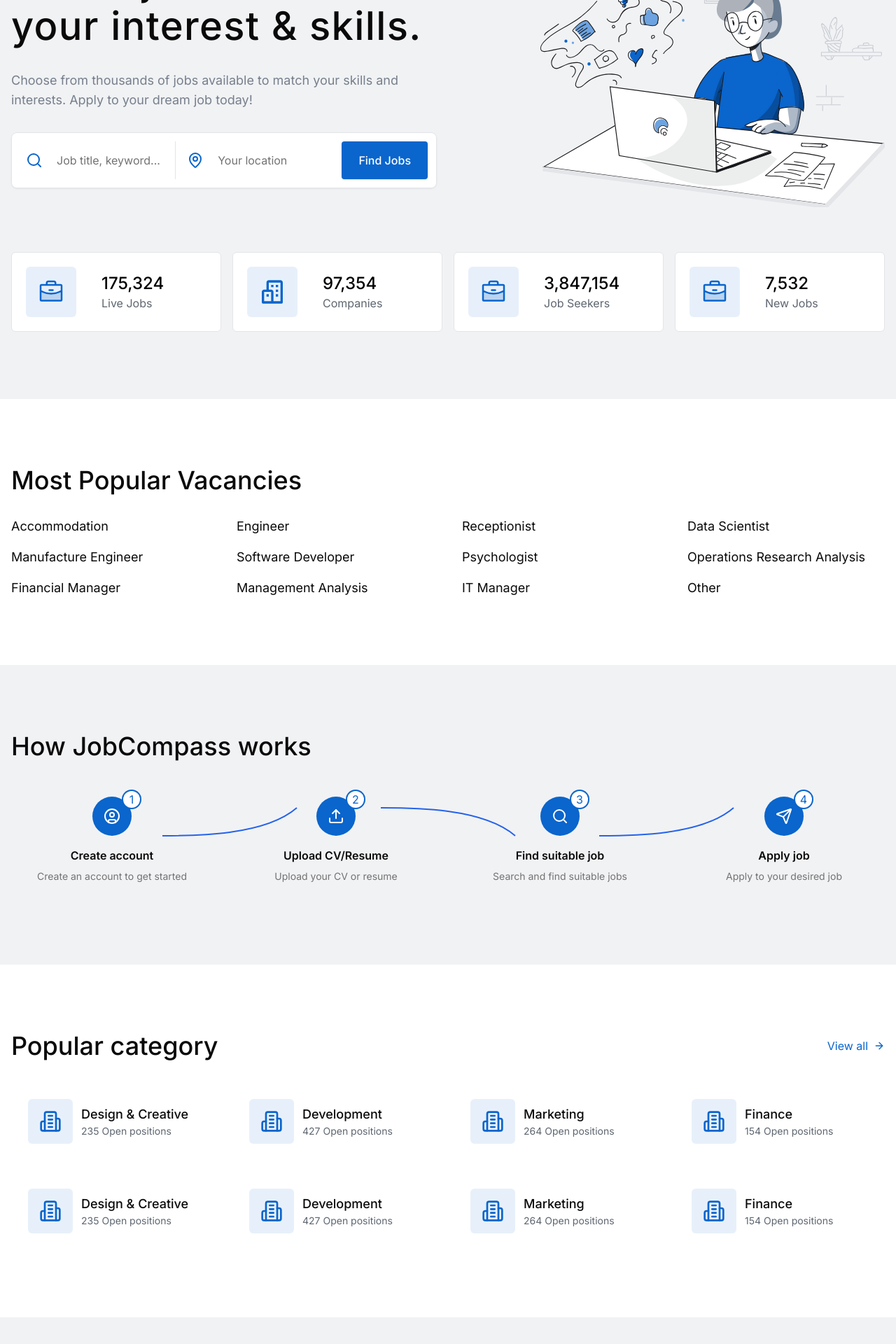
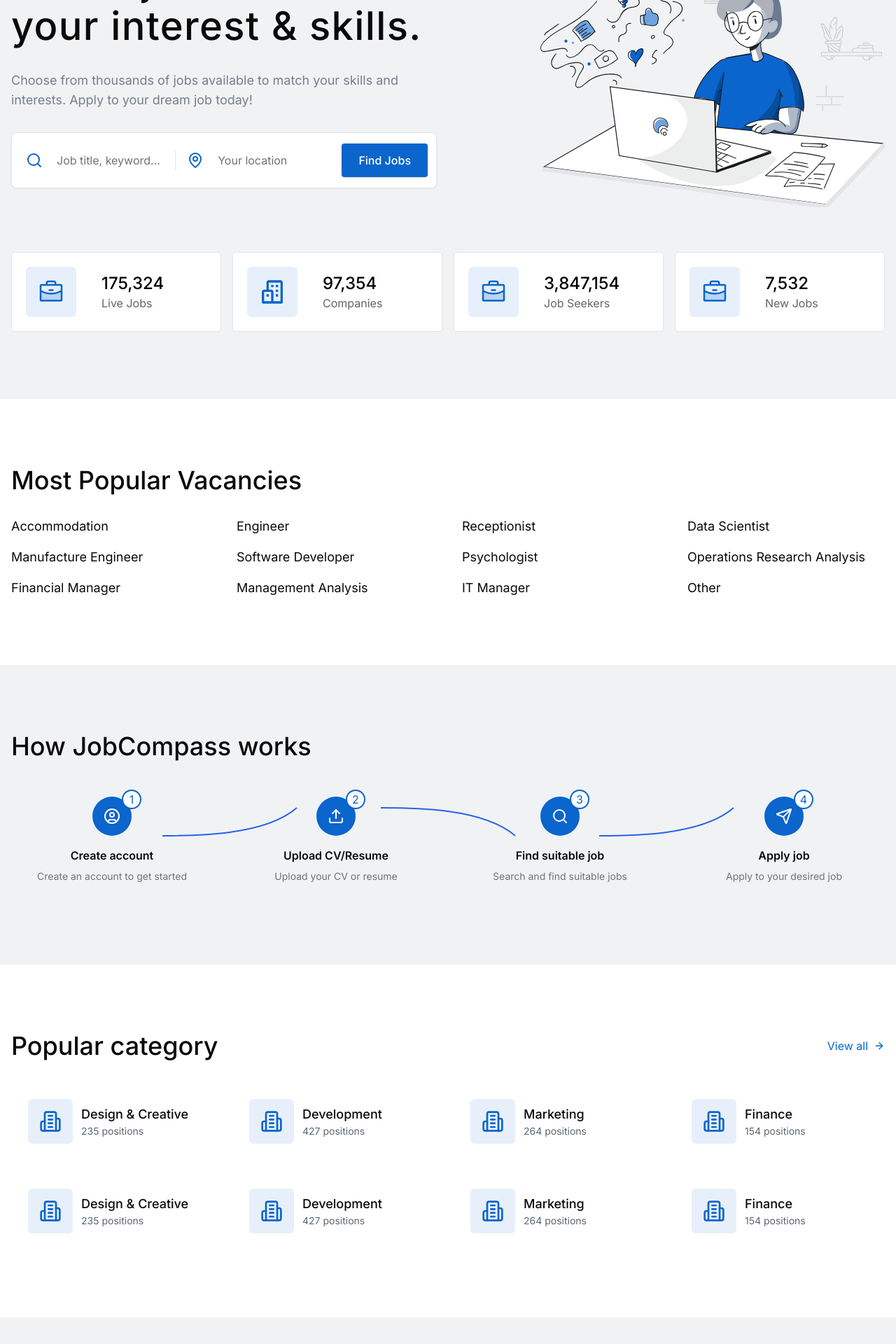
Before and after one commit to linhprovip2002/JobCompass-Frontend, a Next.js app: page / in a window 1280 px wide. Shown: the part 316-2236 px from the top of the page at 70% size. Built offline with nearby package versions, Linux system fonts and the light colour scheme; no server answers.

Commit message:
fix: homepage ui

```diff
--- a/src/app/(content-only-layout)/(only-center-logo)/email-verify/page.tsx
+++ b/src/app/(content-only-layout)/(only-center-logo)/email-verify/page.tsx
@@ -9,7 +9,7 @@ export default function EmailVerify() {
             <div>
                 <ToastContainer position="top-right" autoClose={3000} />
                 <Suspense fallback={<div>Loading...</div>}>
-                <FormEmailVerify />
+                    <FormEmailVerify />
                 </Suspense>
             </div>
             ;
--- a/src/components/custom-ui/header-section.tsx
+++ b/src/components/custom-ui/header-section.tsx
@@ -60,7 +60,7 @@ export function HeaderSection() {
             {/*     */}
 
             {/*for desktop: header search, login,...*/}
-            <div className="bg-white px-3 py-5">
+            <div className="bg-white px-3 lg:py-5">
                 <div className="mx-auto py-5` container max-w-screen-xl flex items-center">
                     <div className="hidden lg:block">
                         <ButtonHome />
--- a/src/components/custom-ui/switch-sign-in.tsx
+++ b/src/components/custom-ui/switch-sign-in.tsx
@@ -15,9 +15,8 @@ import {
 import { PiUserCircle, PiTimer, PiUsers, PiSignOutFill, PiBuilding } from 'react-icons/pi';
 
 export function SwitchSignIn() {
-    const isLogged = true;
-
-    return !isLogged ? (
+    const isLogged = false; // replace with actual logic
+    return isLogged ? (
         <div className="flex items-center justify-between lg:justify-normal gap-2 lg:gap-6">
             <div className="relative">
                 {/*notification*/}
--- a/src/components/home-page/hero-section.tsx
+++ b/src/components/home-page/hero-section.tsx
@@ -25,8 +25,9 @@ export function HeroSection() {
                             Choose from thousands of jobs available to match your skills and interests. Apply to your
                             dream job today!
                         </p>
-                        <div className="p-3 flex gap-2 max-w-screen-md h-20 bg-white rounded-lg border border-gray-100 drop-shadow-sm">
-                            <div className="flex items-center border-r">
+                        <div className="p-3 flex items-center gap-2 max-w-screen-md min-h-20 bg-white rounded-lg border border-gray-100 drop-shadow-sm">
+                            <div className="flex-1 flex items-center flex-wrap sm:flex-nowrap gap-2 border-r sm:border-r-0">
+                                <div className="flex items-center sm:border-r">
                                     <Search className="sm:mx-2 h-6 w-6 text-primary" />
                                     <Input
                                         className="flex-1 h-full border-none shadow-none focus-visible:ring-0 text-base font-normal"
@@ -40,9 +41,12 @@ export function HeroSection() {
                                         placeholder="Your location"
                                     />
                                 </div>
-                            <Button size="xl" className="h-full text-base">
+                            </div>
+                            <div className="flex items-center">
+                                <Button size="xl" className="text-base">
                                     Find Jobs
                                 </Button>
+                            </div>
                         </div>
                     </div>
                     <div className="hidden lg:flex justify-end">
@@ -51,17 +55,17 @@ export function HeroSection() {
                 </div>
 
                 {/* Stats */}
-                <div className="grid grid-cols-2 md:grid-cols-4 gap-4 mt-16">
+                <div className="grid grid-cols-1 md:grid-cols-4 gap-2 md:gap-4 mt-16">
                     {stats.map((stat, index) => {
                         const Icon = stat.icon;
                         return (
                             <IconPresent.Group
                                 key={index}
-                                className="p-5 flex items-center gap-4 lg:gap-9 bg-white rounded-md border border-gray-100 hover:shadow-primary-100 hover:shadow-lg cursor-default"
+                                className="p-3 md:p-5 flex items-center gap-4 lg:gap-9 bg-white rounded-md border border-gray-100 hover:shadow-primary-100 hover:shadow-lg cursor-default"
                             >
                                 <IconPresent.Icon Icon={Icon} size="lg" />
                                 <div>
-                                    <h3 className="text-2xl font-medium text-black">
+                                    <h3 className="text-xl md:text-2xl font-medium text-black">
                                         <CountUp start={0} end={stat.number} duration={2.5} separator="," />
                                     </h3>
                                     <p className="text-gray-600 text-base">{stat.label}</p>
--- a/src/components/home-page/popular-categories.tsx
+++ b/src/components/home-page/popular-categories.tsx
@@ -30,7 +30,7 @@ export function PopularCategory() {
             }
         >
             <motion.div
-                className="grid grid-cols-2 md:grid-cols-4 gap-4"
+                className="grid grid-cols-2 md:grid-cols-3 lg:grid-cols-4 gap-4"
                 variants={motionVariant.containerVariants}
                 initial="hidden"
                 whileInView="visible"
@@ -40,13 +40,13 @@ export function PopularCategory() {
                     const Icon = category.icon;
                     return (
                         <motion.div key={index} variants={motionVariant.itemVariants}>
-                            <IconPresent.Group className="p-6 hover:bg-white rounded-md hover:shadow-primary-50 hover:shadow-lg">
+                            <IconPresent.Group className="md:p-6 hover:bg-white rounded-md hover:shadow-primary-50 hover:shadow-lg">
                                 <Link href="/">
-                                    <div className="flex items-center gap-3">
+                                    <div className="flex items-center gap-2 md:gap-3 overflow-hidden">
                                         <IconPresent.Icon Icon={Icon} size="md" />
                                         <div>
                                             <h3 className="font-medium text-lg line-clamp-1">{category.name}</h3>
-                                            <p className="text-sm text-gray-600">{category.jobs} Open positions</p>
+                                            <p className="text-sm text-gray-600">{category.jobs} positions</p>
                                         </div>
                                     </div>
                                 </Link>
--- a/src/lib/action.ts
+++ b/src/lib/action.ts
@@ -14,8 +14,6 @@ export const signInSubmit = async (currentState: DetailedRequest.SignInRequest,
 
     currentState.username = username;
     currentState.password = password;
-
-    console.log(validate.success);
 
     if (!validate.success) {
         return {
@@ -36,7 +34,7 @@ export const signInSubmit = async (currentState: DetailedRequest.SignInRequest,
             errors: {},
             success: true,
         };
-    } catch (err:  any) {
+    } catch (err: any) {
         if (err.props.title) {
             const errorMessage = errorKeyMessage[err.props.title as keyof typeof errorKeyMessage];
             toast.error(errorMessage);
--- a/src/lib/utils.ts
+++ b/src/lib/utils.ts
@@ -26,3 +26,12 @@ export function decrypt(encryptedToken: string): string {
     decrypted += decipher.final('utf-8');
     return decrypted;
 }
+
+export const getClientSideCookie = (name: string): string | undefined => {
+    const cookieValue = document.cookie
+        .split('; ')
+        .find((row) => row.startsWith(`${name}=`))
+        ?.split('=')[1];
+
+    return cookieValue;
+};
```
Also changed, not shown: src/components/custom-ui/rating.tsx (line endings or trailing spaces). Lines whose indentation alone changed are shown as unchanged.
